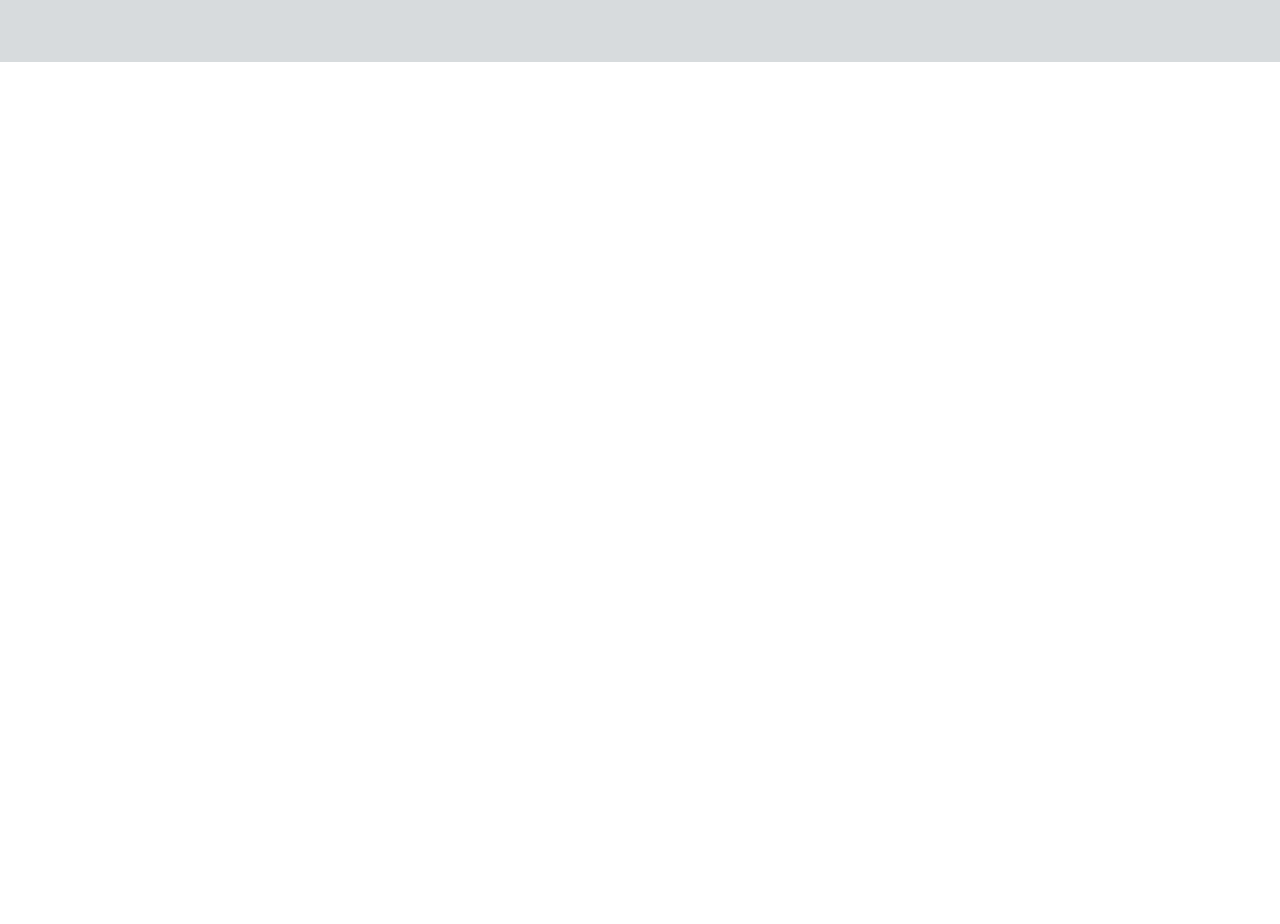
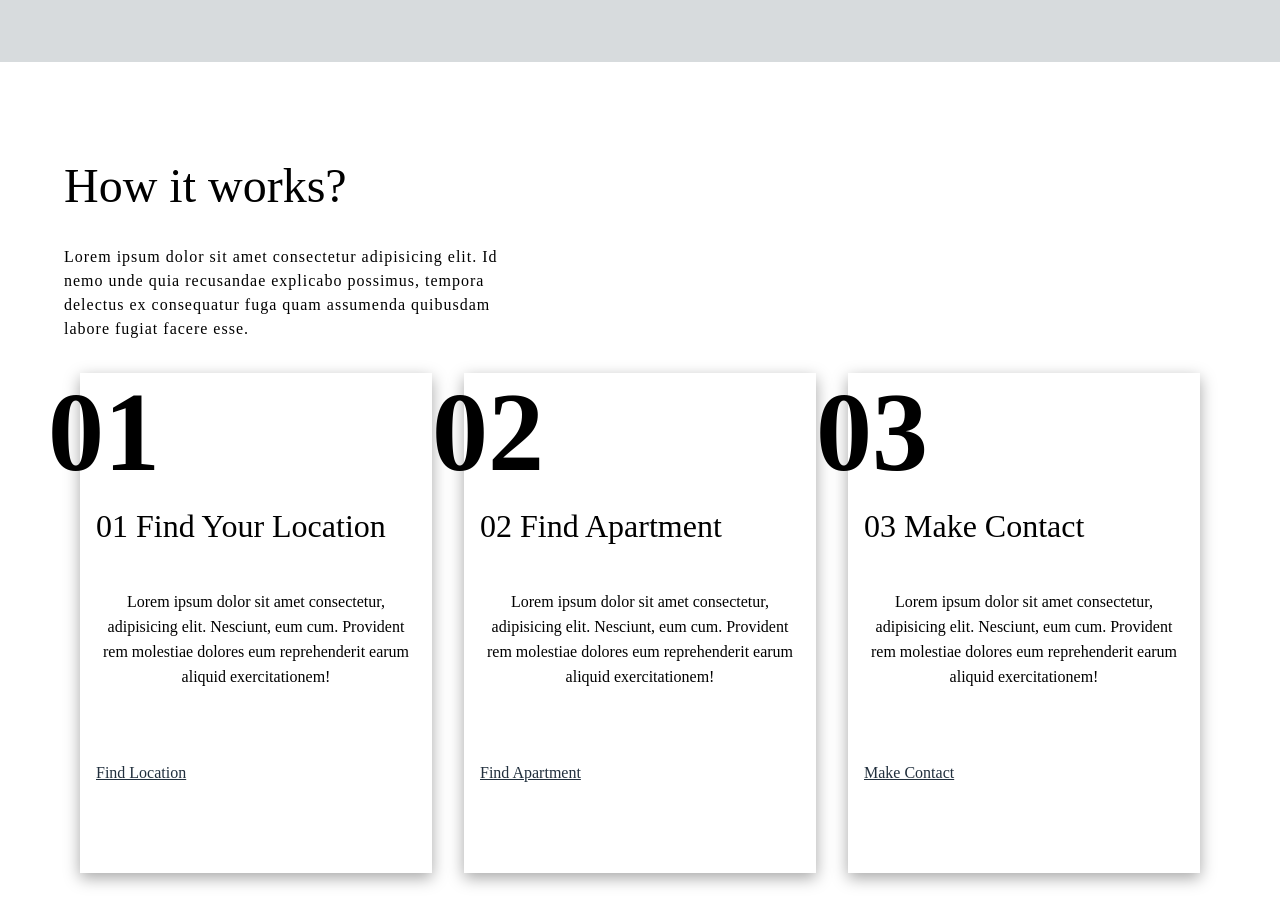
Before and after one commit to lumunge/Real-Estate-Website, a React (Create React App) app: page / in a window 1280 px wide. Shown: the part 2910-3834 px from the top of the page. Before the commit the page ends 3020 px from the top, so only its background shows below. Built offline with nearby package versions, Linux system fonts and the light colour scheme.

Commit message:
works component, responsive design and styling

```diff
--- a/src/App.css
+++ b/src/App.css
@@ -251,7 +251,6 @@ nav{
 }
 .apartment-footer{
   display: flex;
-  justify-content: flex-start;
   margin: 3rem 0;
 }
 .search-location{
@@ -275,8 +274,7 @@ nav{
   border-radius: 0 5px 5px 0;
 }
 .apartment-btn{
-  position: relative;
-  left: -20rem;
+  margin: 0 -5rem 0 0;
   height: 70px;
   font-weight: 400;
   padding: 0 2rem;
@@ -295,8 +293,117 @@ nav{
 }
 /* END APARTMENTS STYLING */
 
+/* WORKS STYLING */
+.works{
+  margin: 4rem 4rem;
+}
+.works-intro{
+  width: 40%;
+  padding: 2rem 0;
+}
+.works-text{
+  line-height: 1.5rem;
+  letter-spacing: 1px;
+}
+.works-heading{
+  font-size: 3rem;
+  font-weight: 500;
+  padding-bottom: 2rem;
+}
+.works-cards{
+  display: flex;
+}
+.works-cards .card{
+  position: relative;
+  z-index: 1000;
+  display: flex;
+  flex-direction: column;
+  justify-content: space-evenly;
+  box-shadow: rgba(0, 0, 0, 0.35) 0px 5px 15px;
+  margin: 0 1rem;
+  padding: 1rem;
+  height: 500px;
+}
+.works-cards .card:hover{
+  background: var(--primaryColor);
+  transition: var(--mainTransition);
+}
+.works-cards .card h1{
+  position: relative;
+  font-size: 7rem;
+  z-index: -1000;
+  top: -6rem;
+  left: -3rem;
+}
+.instructions{
+  margin-top: -10rem;
+  font-size: 2rem;
+  font-weight: 500;
+}
+.work-text{
+  margin-top: -2rem;
+  text-align: center;
+  line-height: 25px;
+}
+.works-cards a{
+  color: var(--textColor);
+}
+/* END WORKS STYLING */
+
 
 /* RESPONSIVE DESIGN */
+@media only screen and (max-width: 1200px) {
+  .cta p{
+    font-size: 3rem;
+  }
+  .contact-info{
+    display: flex;
+    flex-direction: column;
+  }
+  .contact-info > div p{
+    font-size: 1rem;
+  }
+  .contact-info > div i{
+    color: #fff;
+    font-size: 1.3rem;
+    padding-right: 10px;
+  }
+  /* apartment responsive design */
+  .main-apartment{
+    display: flex;
+    flex-direction: column;
+    justify-content: center;
+  }
+  .apartment-list{
+    display: grid;
+    grid-template-columns: repeat(2, 1fr);
+    }
+   .apartment-footer{
+    display: flex;
+    flex-direction: column;
+    align-items: center;
+  }
+  .apartment-btn{
+    margin: 0 2rem 1rem 0;
+  }
+  .search-location{
+    width: 100%;
+  }
+  .works-cards{
+    display: flex;
+    flex-direction: column;
+    align-items: center;
+  }
+  .works-cards .card{
+    margin: 2rem 0;
+    width: 500px;
+  }
+  .works-intro{
+    width: 100%;
+    text-align: center;
+  }
+}
+
 @media only screen and (max-width: 900px) {
   /* responsive navbar design */
   nav {
@@ -356,8 +463,8 @@ nav{
   }
   .search-bar{
     display: flex;
-    width: 120%;
-    height: 40px;
+    width: 150%;
+    height: 70px;
   }
   .search-bar input{
     width: 60%;
@@ -388,23 +495,19 @@ nav{
     justify-content: center;
     margin-top: 2rem;
   }
-}
-@media only screen and (max-width: 1200px) {
-  .cta p{
-    font-size: 3rem;
+  .apartment-list{
+    display: grid;
+    grid-template-columns:repeat(1, 1fr)
   }
-  .contact-info{
-    display: flex;
-    flex-direction: column;
+  .apartment-heading{
+    padding: 2rem 0;
+    font-size: 2.5rem;
+    text-align: center;
   }
-  .contact-info > div p{
-    font-size: 1rem;
-  }
-  .contact-info > div i{
-    color: #fff;
-    font-size: 1.3rem;
-    padding-right: 10px;
+  .search-location{
+    width: 150%;
+    margin-left: 3rem;
   }
 }
-/* about responsive design */
+
 /* END RESPONSIVE DESIGN*/
--- a/src/App.js
+++ b/src/App.js
@@ -1,8 +1,9 @@
 import Navbar from './Components/Navbar';
 import Header from './Components/Header';
 import About from './Components/About';
+import Apartments from './Components/Apartments';
+import Works from './Components/Works';
 import './App.css';
-import Apartments from './Components/Apartments';
 
 function App() {
   return (
@@ -11,6 +12,7 @@ function App() {
       <Header/>
       <About/>
       <Apartments/>
+      <Works/>
     </>
   );
 }
--- a/src/Components/Apartment.jsx
+++ b/src/Components/Apartment.jsx
@@ -4,7 +4,7 @@ export default function Apartment({image, title, price, bathrooms, bedrooms}) {
     return (
         <div className="single-apartment">
             <div className="apartment-image">
-                <img src={image} alt=""/>
+                <img src={image} alt={title}/>
             </div>
             <div className="apartment-details">
                 <div className="">
--- a/src/Components/Navbar.jsx
+++ b/src/Components/Navbar.jsx
@@ -1,5 +1,5 @@
 import React, {useState} from 'react';
-import {Link, animateScroll as scroll} from 'react-scroll';
+import {Link} from 'react-scroll';
 
 export default function Navbar() {
 
@@ -21,7 +21,7 @@ export default function Navbar() {
                     <a href="#!">Home</a>
                 </div>
                 <div className="nav-link">
-                    <Link to="about" spy={true} smooth={true} offset={50} duration={2000} delay={500}>About</Link>
+                    <Link to="about" spy={true} smooth={true} duration={2000} delay={500}>About</Link>
                 </div>
                 <div className="nav-link">
                     <a href="#!">Apartments</a>
--- /dev/null
+++ b/src/Components/Works.jsx
@@ -0,0 +1,43 @@
+
+export default function Works() {
+    return (
+        <div className="works">
+            <div className="works-intro">
+                <p className="works-heading">How it works?</p>
+                <p className="works-text">Lorem ipsum dolor sit amet consectetur adipisicing elit.
+                    Id nemo unde quia recusandae explicabo possimus, tempora
+                    delectus ex consequatur fuga quam assumenda quibusdam labore
+                    fugiat facere esse.</p>
+            </div>
+            <div className="works-cards">
+                <div className="card">
+                    <h1>01</h1>
+                    <p className="instructions">01 Find Your Location</p>
+                    <p className="work-text">Lorem ipsum dolor sit amet consectetur,
+                        adipisicing elit. Nesciunt, eum cum.
+                        Provident rem molestiae dolores eum reprehenderit
+                        earum aliquid exercitationem!</p>
+                    <a href="#!">Find Location</a>
+                </div>
+                <div className="card">
+                    <h1>02</h1>
+                    <p className="instructions">02 Find Apartment</p>
+                    <p className="work-text">Lorem ipsum dolor sit amet consectetur,
+                        adipisicing elit. Nesciunt, eum cum.
+                        Provident rem molestiae dolores eum reprehenderit
+                        earum aliquid exercitationem!</p>
+                    <a href="#!">Find Apartment</a>
+                </div>
+                <div className="card">
+                    <h1>03</h1>
+                    <p className="instructions">03 Make Contact</p>
+                    <p className="work-text">Lorem ipsum dolor sit amet consectetur,
+                        adipisicing elit. Nesciunt, eum cum.
+                        Provident rem molestiae dolores eum reprehenderit
+                        earum aliquid exercitationem!</p>
+                    <a href="#!">Make Contact</a>
+                </div>
+            </div>
+        </div>
+    )
+}
```
Also changed, not shown: src/Components/Apartments.jsx (indentation only), src/img/apartment1.webp (added), src/img/landing.jpeg (deleted).
